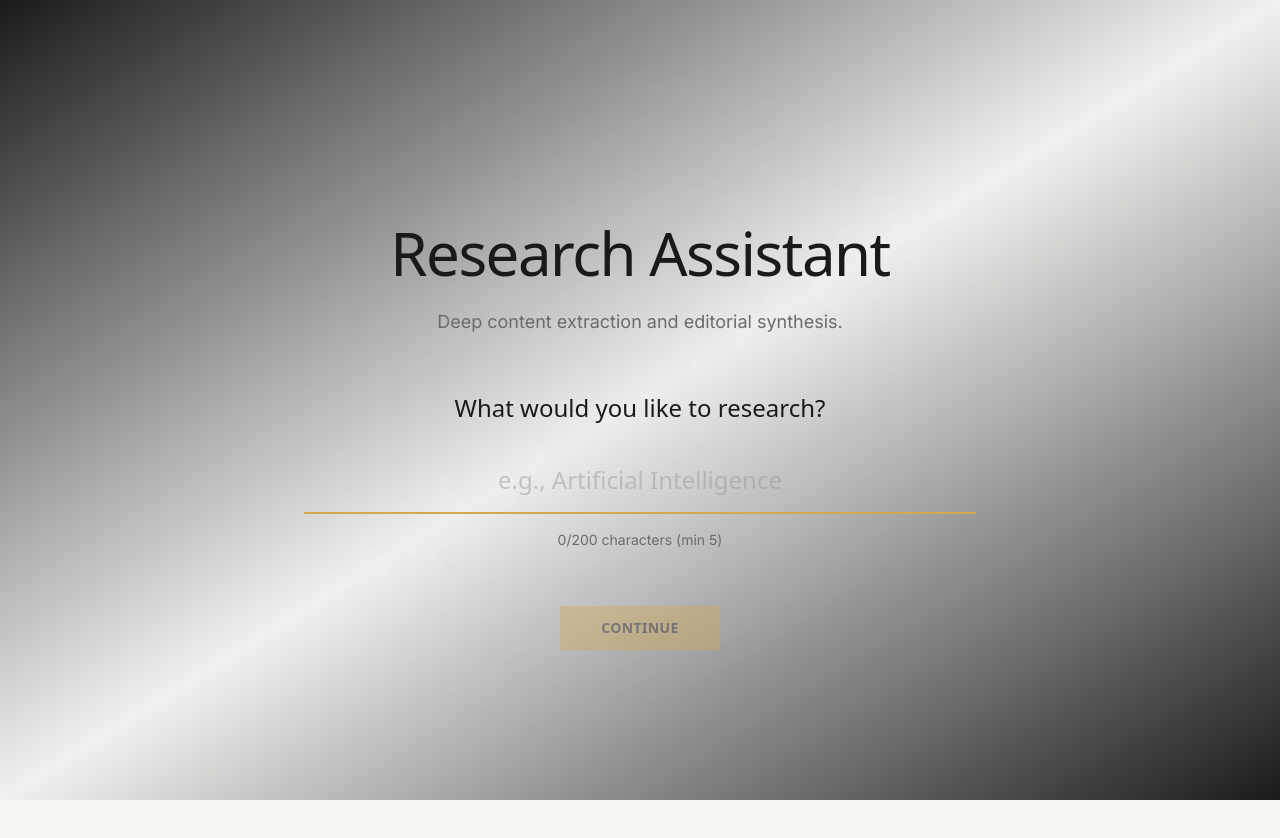
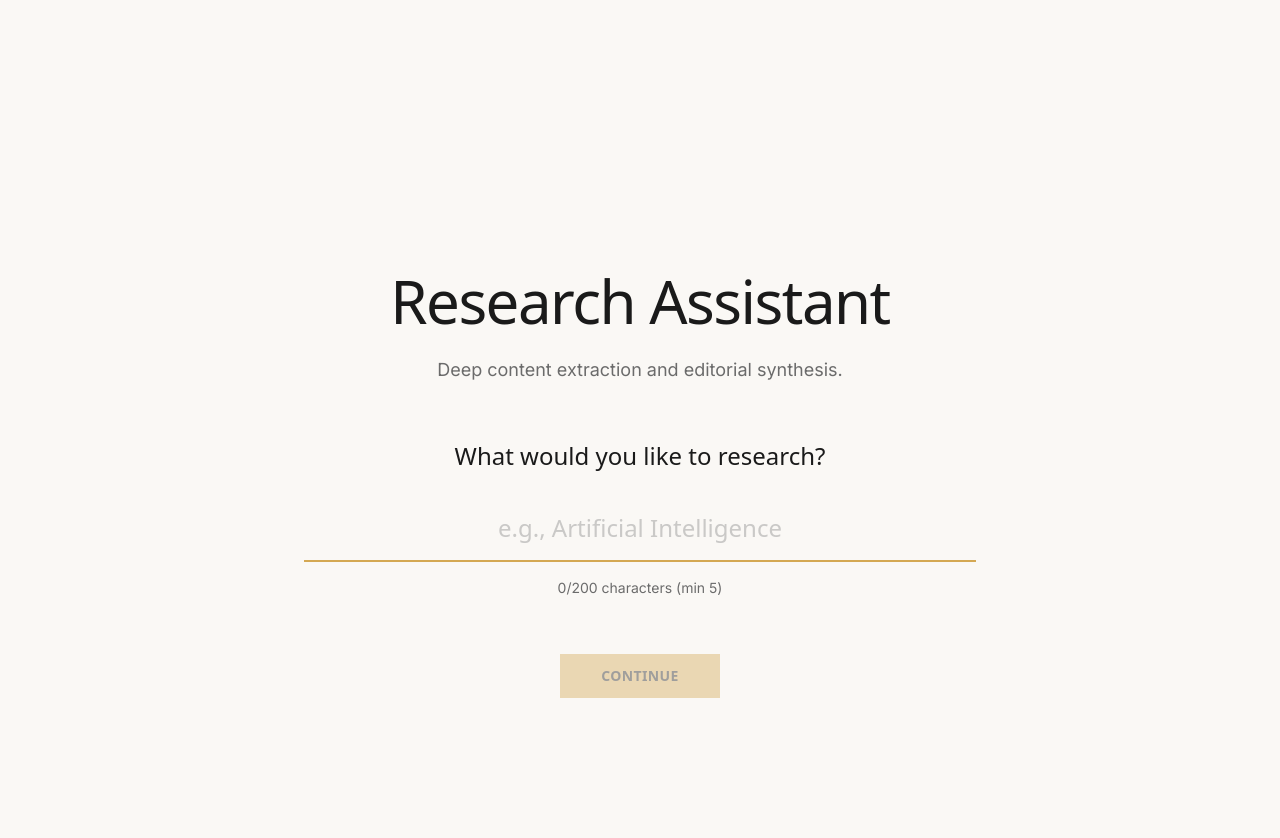
Before and after one commit to Raito03/research-brief-generator, a Next.js app in the folder frontend/: page / in a window 1280 px wide. Shown: the top 838 px of the page. Built offline with nearby package versions, Linux system fonts and the light colour scheme; a web font is replaced by a local one.

Commit message:
refactor(frontend): simplify page layout for research aesthetic

```diff
--- a/frontend/app/page.tsx
+++ b/frontend/app/page.tsx
@@ -2,12 +2,10 @@ import { ChatInterface } from '@/components/ChatInterface';
 
 export default function Home() {
   return (
-    <main className="relative min-h-screen">
-      <div className="fixed inset-0 -z-10 bg-gradient-to-br from-chinese-black via-american-blue/5 to-chinese-black" />
-      <div className="fixed inset-0 -z-10 opacity-30">
-        <div className="absolute inset-0 bg-[radial-gradient(circle_at_50%_50%,rgba(131,135,195,0.1),transparent_50%)]" />
+    <main className="min-h-screen">
+      <div className="max-w-4xl mx-auto px-6 py-12">
+        <ChatInterface />
       </div>
-      <ChatInterface />
     </main>
   );
 }
```
